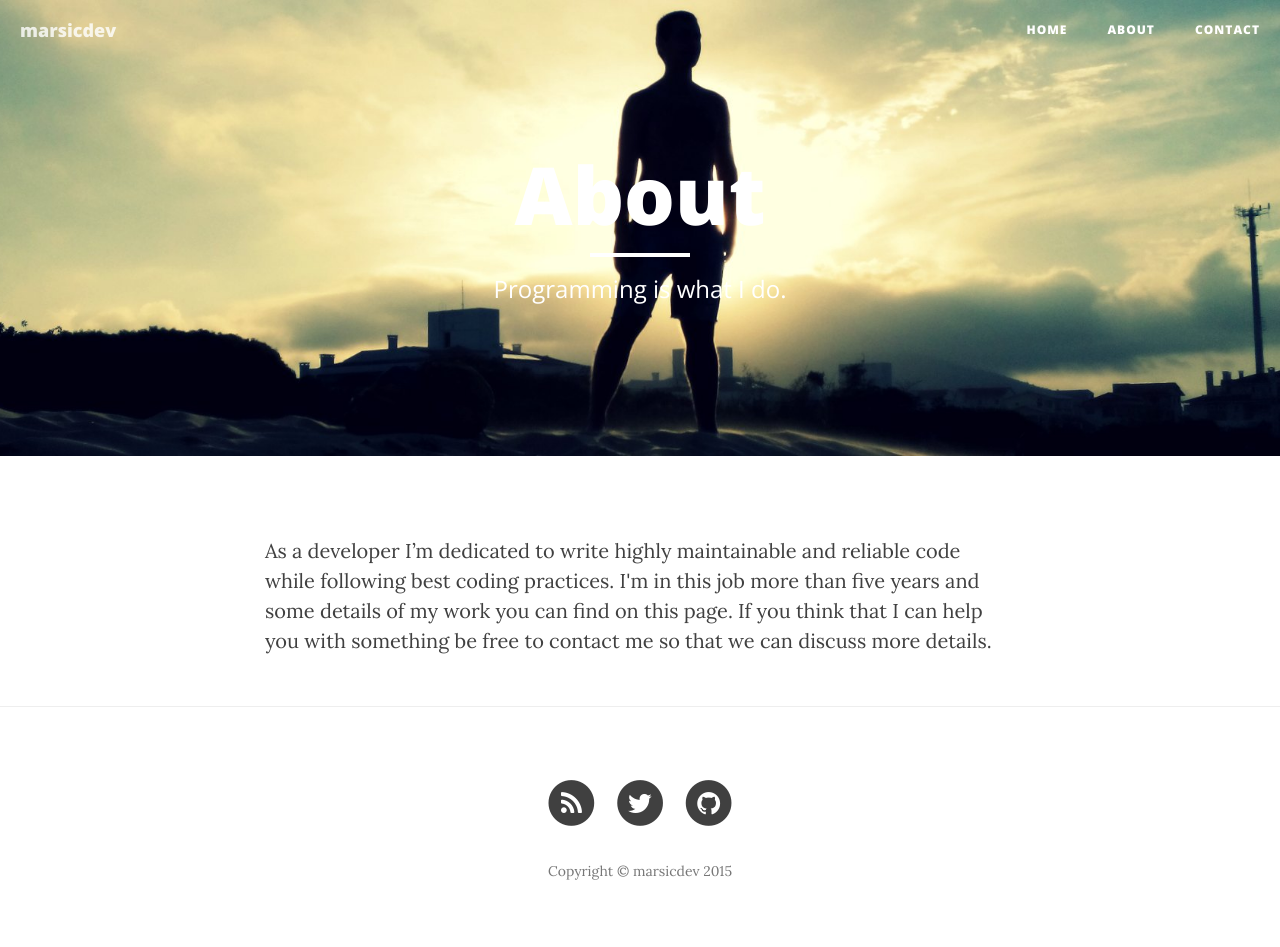
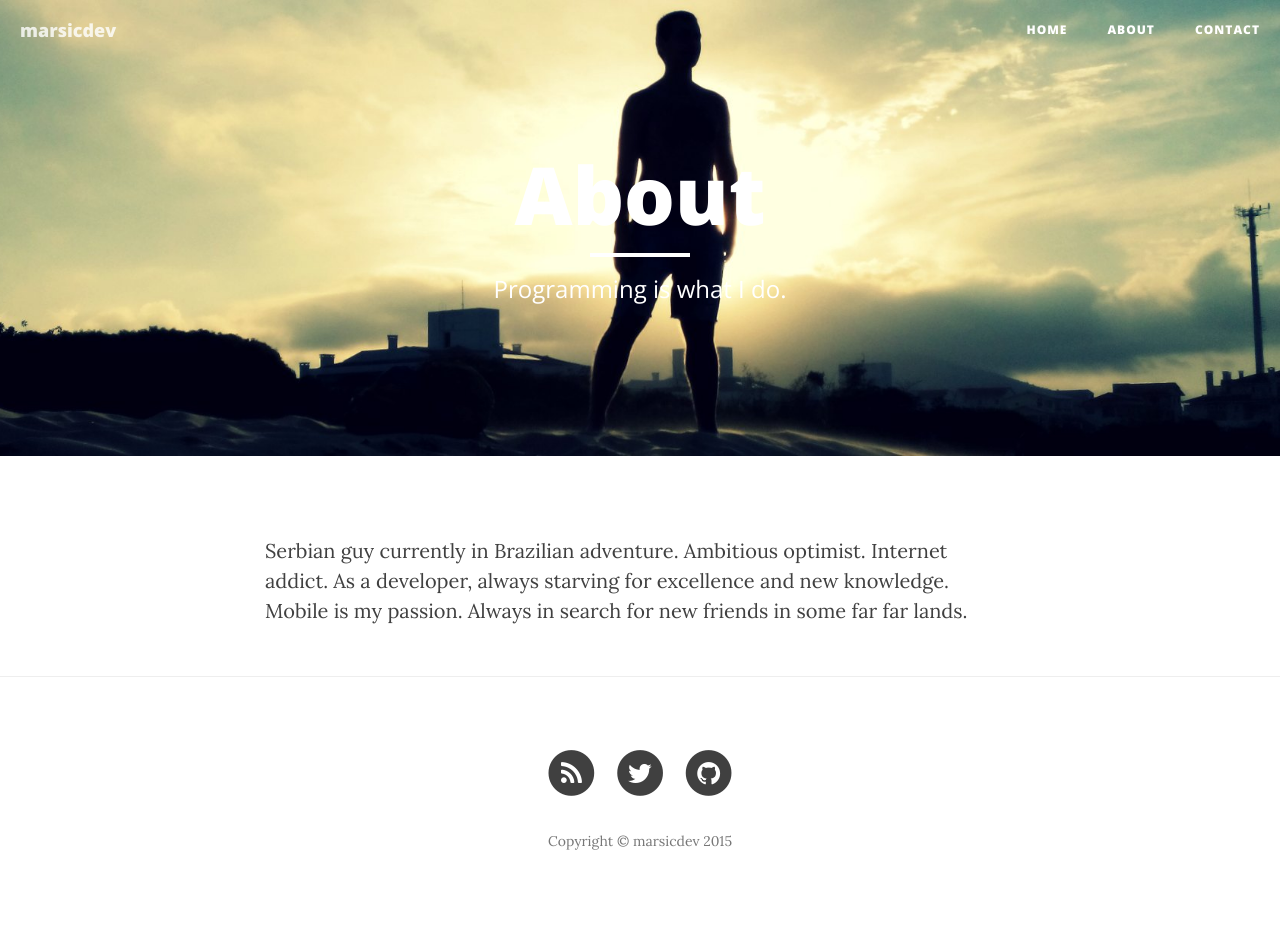
Before and after one commit to marsicdev/marsicdev.github.io, a Jekyll site: the page built from about.html, in a window 1280 px wide. Built offline with Jekyll 4.4.1, drawn with Linux system fonts in a browser that asks for light colours; nearby versions of some CDN libraries; after the commit the page ends 917 px from its top, so only the background shows below that.

Commit message:
Update about.html

```diff
--- a/about.html
+++ b/about.html
@@ -5,4 +5,4 @@ description: "Programming is what I do."
 header-img: "/img/about-bg.jpg"
 ---
 
-<p>As a developer I’m dedicated to write highly maintainable and reliable code while following best coding practices. I'm in this job more than five years and some details of my work you can find on this page. If you think that I can help you with something be free to contact me so that we can discuss more details.</p>
+<p>Serbian guy currently in Brazilian adventure. Ambitious optimist. Internet addict. As a developer, always starving for excellence and new knowledge. Mobile is my passion. Always in search for new friends in some far far lands.</p>
```
